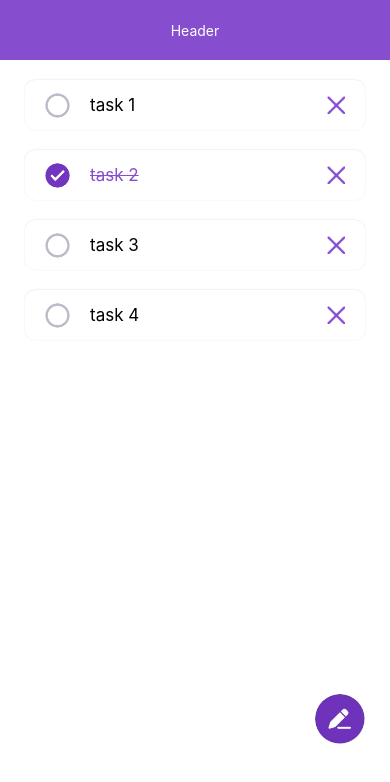
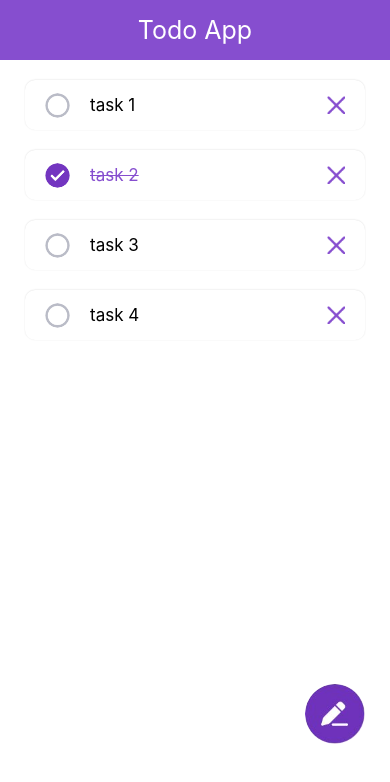
Before and after one commit to vanhai989/todoApp, a React Native app: screen / in a window 390 px wide. Shown: the top 782 px of the page. Built offline with nearby package versions, Linux system fonts and the light colour scheme.

Commit message:
update header

```diff
--- a/src/components/header.js
+++ b/src/components/header.js
@@ -5,7 +5,7 @@ import { COLORS } from '../colors'
 const Header = () => {
   return (
     <View style={styles.container}>
-      <Text style={styles.title}>Header</Text>
+      <Text style={styles.title}>Todo App</Text>
     </View>
   )
 }
@@ -21,6 +21,7 @@ const styles = StyleSheet.create({
         alignItems: 'center'
     },
     title: {
-        color: '#fff'
+        color: '#fff',
+        fontSize: 25
     }
 })
--- a/src/components/newTaskInput.js
+++ b/src/components/newTaskInput.js
@@ -75,9 +75,9 @@ const styles = StyleSheet.create({
     right: 25
   },
   iconNewTask: {
-    width: 50,
-    height: 50,
-    borderRadius: 25
+    width: 60,
+    height: 60,
+    borderRadius: 30
   },
   wrapperModal: {
     flex: 1,
```
